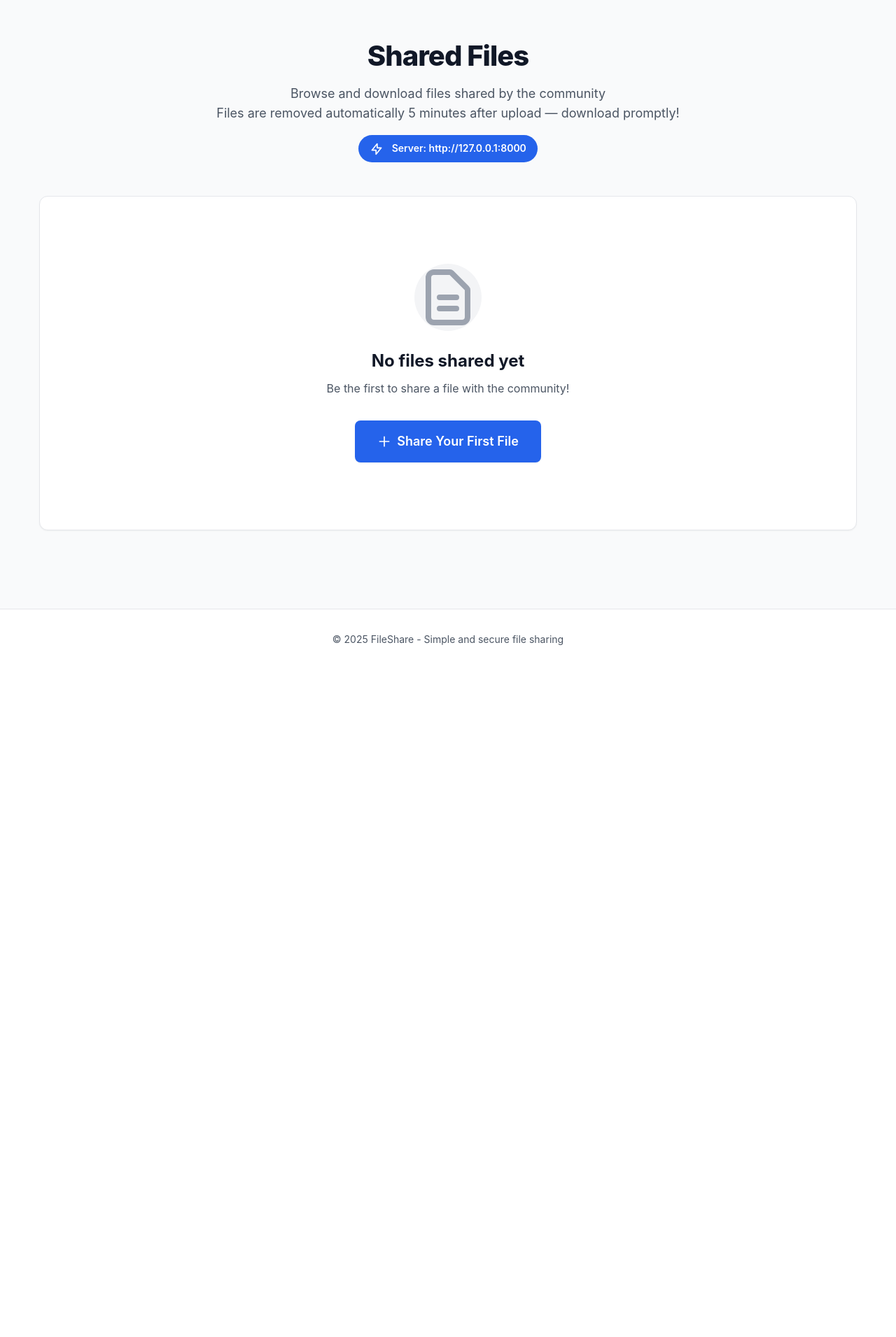
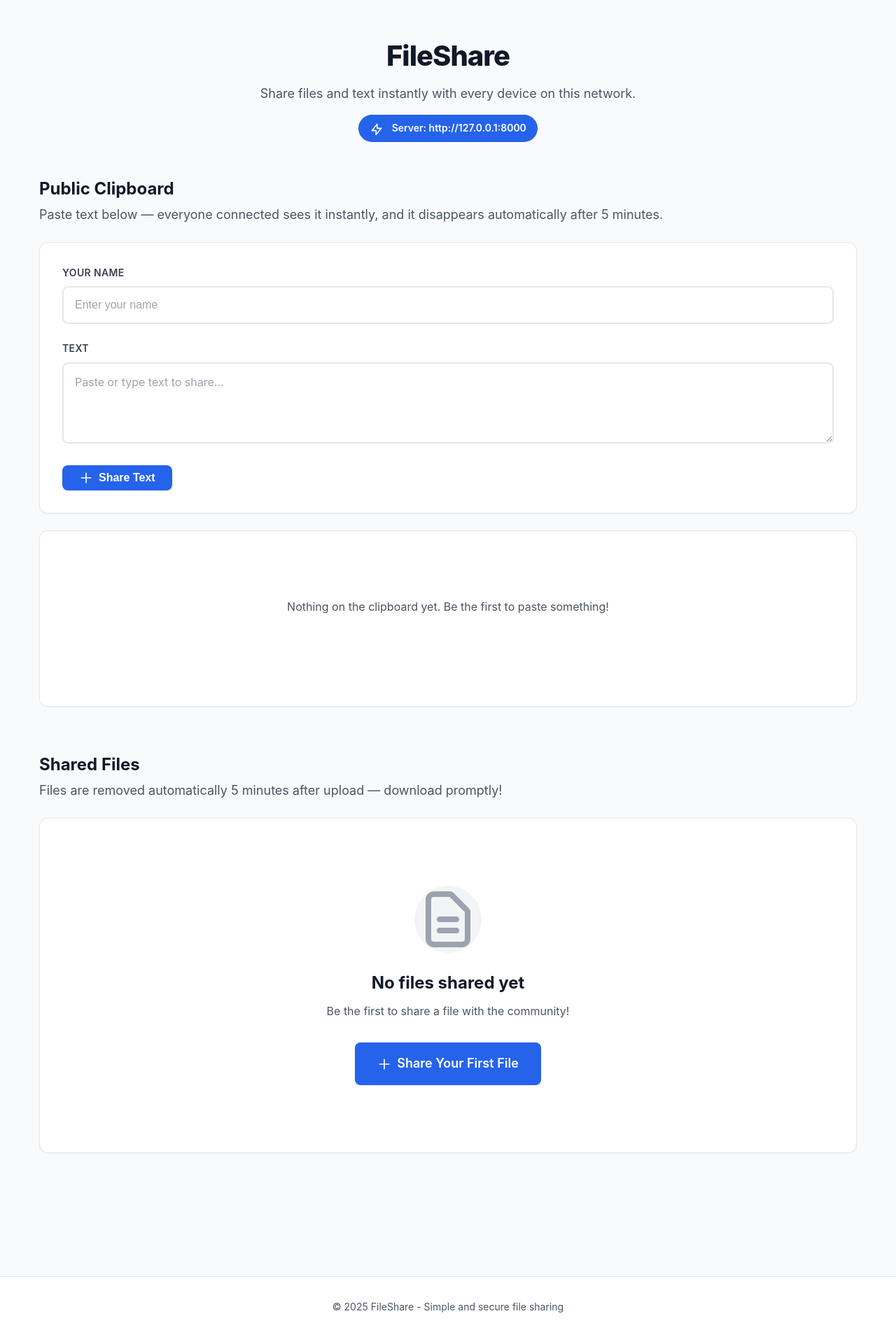
Before and after one commit to AnthonyAniobi/File-Share, a Flask app: page / in a window 1280 px wide. Shown: the part 75-1986 px from the top of the page at 70% size. Before the commit the page ends 997 px from the top, so only its background shows below. Run offline with Flask 3, Linux system fonts and the light colour scheme; data that the repository does not hold is empty.

Commit message:
feat: add real-time public clipboard functionality with automatic expiration and live UI updates

```diff
--- a/app/config.py
+++ b/app/config.py
@@ -22,6 +22,7 @@ class Config:
     # Shared files (and their DB rows) are removed this long after upload,
     # so the server doesn't accumulate files/rows over time.
     FILE_EXPIRY_SECONDS = int(os.environ.get("FILE_EXPIRY_SECONDS", 300))
+    CLIPBOARD_EXPIRY_SECONDS = int(os.environ.get("CLIPBOARD_EXPIRY_SECONDS", 300))
     CLEANUP_INTERVAL_SECONDS = int(os.environ.get("CLEANUP_INTERVAL_SECONDS", 30))
 
 
--- a/app/file_server/routes.py
+++ b/app/file_server/routes.py
@@ -16,7 +16,7 @@ from flask import (
 from ..cleanup import delete_expired_items
 from ..events import publish, subscribe, unsubscribe
 from ..extensions import db
-from ..models import SharedItem
+from ..models import ClipboardEntry, SharedItem
 from ..utils import get_unique_filename
 from . import bp
 
@@ -26,11 +26,12 @@ def home():
     delete_expired_items(current_app._get_current_object())
 
     items = SharedItem.query.order_by(SharedItem.uploaded_at.desc()).all()
+    clips = ClipboardEntry.query.order_by(ClipboardEntry.created_at.desc()).all()
 
     hostname = socket.gethostname()
     ip_address = socket.gethostbyname(hostname)
 
-    return render_template("home.html", items=items, ip_address=ip_address)
+    return render_template("home.html", items=items, clips=clips, ip_address=ip_address)
 
 
 @bp.route("/share/", methods=["GET", "POST"])
@@ -80,6 +81,40 @@ def delete_file(pk):
     return redirect(url_for("file_server.home"))
 
 
+@bp.route("/clipboard/", methods=["POST"])
+def clipboard_add():
+    text = (request.form.get("text") or "").strip()
+    if not text:
+        flash("Please enter some text to share.", "error")
+        return redirect(url_for("file_server.home"))
+
+    shared_by = request.form.get("name") or "Unknown"
+
+    entry = ClipboardEntry(content=text, shared_by=shared_by)
+    db.session.add(entry)
+    db.session.commit()
+
+    publish("clip-added", {
+        "id": entry.id,
+        "html": render_template("_clip_card.html", entry=entry),
+    })
+
+    return redirect(url_for("file_server.home"))
+
+
+@bp.route("/clipboard/<int:pk>/delete/", methods=["POST"])
+def clipboard_delete(pk):
+    entry = db.get_or_404(ClipboardEntry, pk)
+
+    db.session.delete(entry)
+    db.session.commit()
+
+    publish("clip-removed", {"id": pk})
+
+    flash("Text removed.", "success")
+    return redirect(url_for("file_server.home"))
+
+
 @bp.route("/media/<path:filename>")
 def media(filename):
     return send_from_directory(current_app.config["MEDIA_ROOT"], filename)
--- a/app/static/css/main.css
+++ b/app/static/css/main.css
@@ -379,6 +379,92 @@ main {
     margin-bottom: var(--spacing-xl);
 }
 
+/* Page Sections */
+.section {
+    margin-bottom: var(--spacing-3xl);
+}
+
+.section-header {
+    margin-bottom: var(--spacing-lg);
+}
+
+.section-title {
+    font-size: 1.5rem;
+    font-weight: 700;
+    color: var(--gray-900);
+    margin-bottom: var(--spacing-xs);
+}
+
+/* Public Clipboard */
+.clipboard-list {
+    display: flex;
+    flex-direction: column;
+    gap: var(--spacing-md);
+    margin-top: var(--spacing-lg);
+}
+
+#clipboardEmptyState {
+    margin-top: var(--spacing-lg);
+}
+
+.clip-card {
+    background-color: var(--white);
+    border-radius: var(--radius-lg);
+    padding: var(--spacing-lg);
+    border: 1px solid var(--gray-200);
+    transition: var(--transition);
+}
+
+.clip-card:hover {
+    border-color: var(--primary-color);
+    box-shadow: var(--shadow-md);
+}
+
+.clip-meta {
+    display: flex;
+    justify-content: space-between;
+    align-items: center;
+    font-size: 0.875rem;
+    color: var(--gray-600);
+    margin-bottom: var(--spacing-sm);
+}
+
+.clip-content {
+    white-space: pre-wrap;
+    word-break: break-word;
+    font-family: inherit;
+    background-color: var(--gray-50);
+    border-radius: var(--radius-md);
+    padding: var(--spacing-md);
+    color: var(--gray-800);
+    max-height: 240px;
+    overflow-y: auto;
+    margin: 0 0 var(--spacing-md);
+}
+
+.clip-actions {
+    display: flex;
+    gap: var(--spacing-sm);
+}
+
+.clip-copy {
+    flex: 1;
+    display: inline-flex;
+    align-items: center;
+    justify-content: center;
+    gap: var(--spacing-xs);
+}
+
+.clip-copy.copied {
+    background-color: var(--success-color);
+    color: var(--white);
+}
+
+#clipText {
+    font-family: inherit;
+    resize: vertical;
+}
+
 /* Form Styles */
 .form-group {
     margin-bottom: var(--spacing-lg);
--- a/app/static/js/realtime.js
+++ b/app/static/js/realtime.js
@@ -1,58 +1,141 @@
 /**
  * FileShare - Realtime Updates
- * Keeps the shared files list in sync across devices via Server-Sent Events,
- * without requiring a page refresh.
+ * Keeps the shared files list and public clipboard in sync across devices
+ * via Server-Sent Events, without requiring a page refresh.
  */
 
 (function () {
     'use strict';
 
-    function initRealtimeUpdates() {
+    function syncVisibility(list, emptyState) {
+        var hasItems = list.children.length > 0;
+        list.style.display = hasItems ? '' : 'none';
+        emptyState.style.display = hasItems ? 'none' : '';
+    }
+
+    // Cards are rendered server-side using the *submitter's* session, so any
+    // embedded CSRF token only matches their session. Swap it for this
+    // browser's own token (published in the page's <meta> tag) so actions
+    // like Delete work for every viewer, not just the one who submitted.
+    function rebindCsrfToken(card) {
+        var csrfInput = card && card.querySelector('input[name="csrf_token"]');
+        var meta = document.querySelector('meta[name="csrf-token"]');
+        if (csrfInput && meta) {
+            csrfInput.value = meta.content;
+        }
+    }
+
+    function initFileUpdates(source) {
         var grid = document.getElementById('filesGrid');
         var emptyState = document.getElementById('emptyState');
-        if (!grid || !emptyState || typeof EventSource === 'undefined') {
+        if (!grid || !emptyState) {
             return;
         }
 
-        function syncEmptyState() {
-            var hasFiles = grid.children.length > 0;
-            grid.style.display = hasFiles ? '' : 'none';
-            emptyState.style.display = hasFiles ? 'none' : '';
-        }
-
-        function handleFileAdded(event) {
+        source.addEventListener('file-added', function (event) {
             var payload = JSON.parse(event.data);
             if (document.getElementById('file-card-' + payload.id)) {
                 return;
             }
+            grid.insertAdjacentHTML('afterbegin', payload.html);
+            rebindCsrfToken(document.getElementById('file-card-' + payload.id));
+            syncVisibility(grid, emptyState);
+        });
 
-            grid.insertAdjacentHTML('afterbegin', payload.html);
-
-            // The card's CSRF token was rendered for the uploader's own
-            // session; swap it for this browser's own token so the Delete
-            // button works here too.
-            var card = document.getElementById('file-card-' + payload.id);
-            var csrfInput = card && card.querySelector('input[name="csrf_token"]');
-            var meta = document.querySelector('meta[name="csrf-token"]');
-            if (csrfInput && meta) {
-                csrfInput.value = meta.content;
-            }
-
-            syncEmptyState();
-        }
-
-        function handleFileRemoved(event) {
+        source.addEventListener('file-removed', function (event) {
             var payload = JSON.parse(event.data);
             var card = document.getElementById('file-card-' + payload.id);
             if (card) {
                 card.remove();
             }
-            syncEmptyState();
+            syncVisibility(grid, emptyState);
+        });
+    }
+
+    function initClipboardUpdates(source) {
+        var list = document.getElementById('clipboardList');
+        var emptyState = document.getElementById('clipboardEmptyState');
+        if (!list || !emptyState) {
+            return;
+        }
+
+        source.addEventListener('clip-added', function (event) {
+            var payload = JSON.parse(event.data);
+            if (document.getElementById('clip-card-' + payload.id)) {
+                return;
+            }
+            list.insertAdjacentHTML('afterbegin', payload.html);
+            rebindCsrfToken(document.getElementById('clip-card-' + payload.id));
+            syncVisibility(list, emptyState);
+        });
+
+        source.addEventListener('clip-removed', function (event) {
+            var payload = JSON.parse(event.data);
+            var card = document.getElementById('clip-card-' + payload.id);
+            if (card) {
+                card.remove();
+            }
+            syncVisibility(list, emptyState);
+        });
+
+        // Copy-to-clipboard, delegated so it also covers cards inserted live.
+        list.addEventListener('click', function (event) {
+            var button = event.target.closest('.clip-copy');
+            if (!button) {
+                return;
+            }
+            var card = button.closest('.clip-card');
+            var content = card && card.querySelector('.clip-content');
+            if (!content) {
+                return;
+            }
+            copyText(content.textContent).then(function () {
+                var originalText = button.textContent;
+                button.classList.add('copied');
+                button.textContent = 'Copied!';
+                setTimeout(function () {
+                    button.classList.remove('copied');
+                    button.textContent = originalText;
+                }, 1500);
+            });
+        });
+    }
+
+    function copyText(text) {
+        if (navigator.clipboard && window.isSecureContext) {
+            return navigator.clipboard.writeText(text);
+        }
+
+        // navigator.clipboard requires a secure context (HTTPS or
+        // localhost); this app is plain HTTP on the LAN, so fall back to
+        // the legacy selection-based copy for other devices.
+        return new Promise(function (resolve, reject) {
+            var textarea = document.createElement('textarea');
+            textarea.value = text;
+            textarea.style.position = 'fixed';
+            textarea.style.opacity = '0';
+            document.body.appendChild(textarea);
+            textarea.focus();
+            textarea.select();
+            try {
+                var successful = document.execCommand('copy');
+                document.body.removeChild(textarea);
+                successful ? resolve() : reject(new Error('execCommand failed'));
+            } catch (err) {
+                document.body.removeChild(textarea);
+                reject(err);
+            }
+        });
+    }
+
+    function initRealtimeUpdates() {
+        if (typeof EventSource === 'undefined') {
+            return;
         }
 
         var source = new EventSource('/events/stream');
-        source.addEventListener('file-added', handleFileAdded);
-        source.addEventListener('file-removed', handleFileRemoved);
+        initFileUpdates(source);
+        initClipboardUpdates(source);
         // EventSource reconnects automatically on drop/error; nothing to do here.
     }
 
--- a/app/templates/home.html
+++ b/app/templates/home.html
@@ -5,9 +5,8 @@
 {% block content %}
 <!-- Page Header -->
 <div class="page-header">
-    <h1 class="page-title">Shared Files</h1>
-    <p class="page-subtitle">Browse and download files shared by the community</p>
-    <p class="page-subtitle">Files are removed automatically 5 minutes after upload — download promptly!</p>
+    <h1 class="page-title">FileShare</h1>
+    <p class="page-subtitle">Share files and text instantly with every device on this network.</p>
     {% if ip_address %}
     <div class="server-info">
         <svg xmlns="http://www.w3.org/2000/svg" fill="none" viewBox="0 0 24 24" stroke="currentColor" class="icon" style="display: inline-block; margin-right: 0.5rem;">
@@ -18,14 +17,59 @@
     {% endif %}
 </div>
 
-<!-- Files Grid -->
+<!-- Public Clipboard -->
+<section class="section">
+    <div class="section-header">
+        <h2 class="section-title">Public Clipboard</h2>
+        <p class="page-subtitle">Paste text below — everyone connected sees it instantly, and it disappears automatically after 5 minutes.</p>
+    </div>
+
+    <div class="card">
+        <form method="POST" action="{{ url_for('file_server.clipboard_add') }}" id="clipboardForm">
+            <input type="hidden" name="csrf_token" value="{{ csrf_token() }}">
+            <div class="form-group">
+                <label for="clipName" class="form-label">Your Name</label>
+                <input type="text" name="name" id="clipName" class="form-input" placeholder="Enter your name">
+            </div>
+            <div class="form-group">
+                <label for="clipText" class="form-label">Text</label>
+                <textarea name="text" id="clipText" class="form-input" rows="4" placeholder="Paste or type text to share..." required></textarea>
+            </div>
+            <button type="submit" class="btn btn-primary">
+                <svg xmlns="http://www.w3.org/2000/svg" fill="none" viewBox="0 0 24 24" stroke="currentColor" class="icon">
+                    <path stroke-linecap="round" stroke-linejoin="round" stroke-width="2" d="M12 4v16m8-8H4" />
+                </svg>
+                Share Text
+            </button>
+        </form>
+    </div>
+
+    <div class="clipboard-list" id="clipboardList" {% if not clips %}style="display: none;"{% endif %}>
+        {% for entry in clips %}
+            {% include "_clip_card.html" %}
+        {% endfor %}
+    </div>
+
+    <div class="card" id="clipboardEmptyState" {% if clips %}style="display: none;"{% endif %}>
+        <div class="empty-state">
+            <p class="empty-text">Nothing on the clipboard yet. Be the first to paste something!</p>
+        </div>
+    </div>
+</section>
+
+<!-- Shared Files -->
+<section class="section">
+    <div class="section-header">
+        <h2 class="section-title">Shared Files</h2>
+        <p class="page-subtitle">Files are removed automatically 5 minutes after upload — download promptly!</p>
+    </div>
+
     <div class="files-grid" id="filesGrid" {% if not items %}style="display: none;"{% endif %}>
         {% for item in items %}
             {% include "_file_card.html" %}
         {% endfor %}
     </div>
 
-<!-- Empty State -->
     <div class="card" id="emptyState" {% if items %}style="display: none;"{% endif %}>
         <div class="empty-state">
             <div class="empty-icon">
@@ -43,6 +87,7 @@
             </a>
         </div>
     </div>
+</section>
 {% endblock %}
 
 {% block extra_js %}
```
Also changed, not shown: app/admin.py (+9 -1 lines), app/cleanup.py (+36 -16 lines), app/models.py (+12 -0 lines), app/templates/_clip_card.html (added, +31 -0 lines), migrations/versions/5521161da6e4_add_clipboard_entries_table.py (added, +34 -0 lines), tests/test_clipboard.py (added, +137 -0 lines), README.md. Lines whose indentation alone changed are shown as unchanged.
